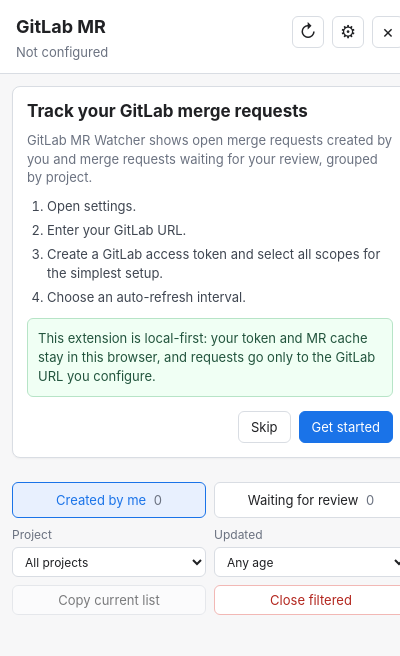
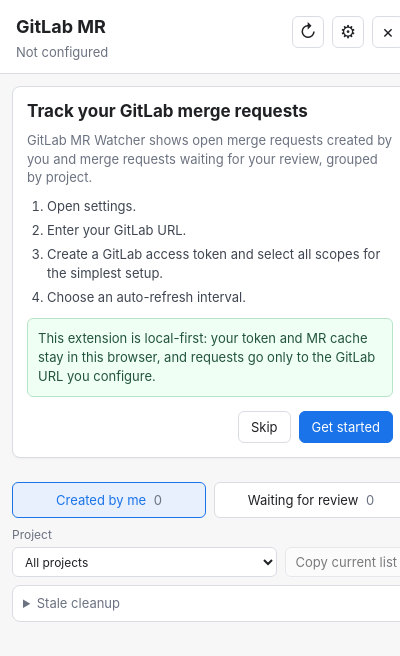
Before and after one commit to daliuchen/gitlab-mr-watcher, a browser extension: page src/popup.html in a window 400 px wide. Drawn offline with Linux system fonts and the light colour scheme.

Commit message:
Move stale cleanup into secondary panel

```diff
--- a/package.json
+++ b/package.json
@@ -1,6 +1,6 @@
 {
   "name": "gitlab-mr-watcher",
-  "version": "0.7.0",
+  "version": "0.7.1",
   "private": true,
   "type": "module",
   "scripts": {
--- a/src/popup.html
+++ b/src/popup.html
@@ -64,10 +64,16 @@
             <option value="">All projects</option>
           </select>
         </label>
+        <button id="copyButton" class="toolbar-button" type="button">Copy current list</button>
+      </section>
+
+      <details class="cleanup-panel">
+        <summary>Stale cleanup</summary>
+        <div class="cleanup-controls">
           <label class="age-filter">
             <span>Updated</span>
             <select id="ageFilter">
-            <option value="">Any age</option>
+              <option value="">Choose age</option>
               <option value="30">Older than 30 days</option>
               <option value="60">Older than 60 days</option>
               <option value="90">Older than 90 days</option>
@@ -75,9 +81,9 @@
               <option value="365">Older than 1 year</option>
             </select>
           </label>
-        <button id="copyButton" class="toolbar-button" type="button">Copy current list</button>
           <button id="bulkCloseButton" class="toolbar-button danger" type="button">Close filtered</button>
-      </section>
+        </div>
+      </details>
 
       <section id="status" class="status" role="status"></section>
       <section id="content" class="content"></section>
--- a/src/popup.js
+++ b/src/popup.js
@@ -152,7 +152,7 @@
 async function closeFilteredMergeRequests() {
   const list = currentList();
   if (!state.ageFilterDays || !list.length) {
-    setStatus("Choose an age filter before bulk closing.");
+    setStatus("Choose a stale cleanup age before bulk closing.");
     return;
   }
 
--- a/src/styles.css
+++ b/src/styles.css
@@ -195,7 +195,7 @@
 
 .toolbar {
   display: grid;
-  grid-template-columns: minmax(0, 1fr) minmax(0, 1fr);
+  grid-template-columns: minmax(0, 1fr) auto;
   align-items: end;
   gap: 8px;
   padding: 0 12px 8px;
@@ -215,6 +215,28 @@
   color: #fff;
   border-color: var(--danger);
   background: var(--danger);
+}
+
+.cleanup-panel {
+  margin: 0 12px 8px;
+  border: 1px solid var(--border);
+  border-radius: 8px;
+  background: var(--panel);
+}
+
+.cleanup-panel summary {
+  padding: 8px 10px;
+  color: var(--muted);
+  cursor: pointer;
+  user-select: none;
+}
+
+.cleanup-controls {
+  display: grid;
+  grid-template-columns: minmax(0, 1fr) auto;
+  align-items: end;
+  gap: 8px;
+  padding: 0 10px 10px;
 }
 
 .project-filter,
```
Also changed, not shown: .github/workflows/release-extension.yml, manifest.json, 1 other file. Lines whose indentation alone changed are shown as unchanged.
